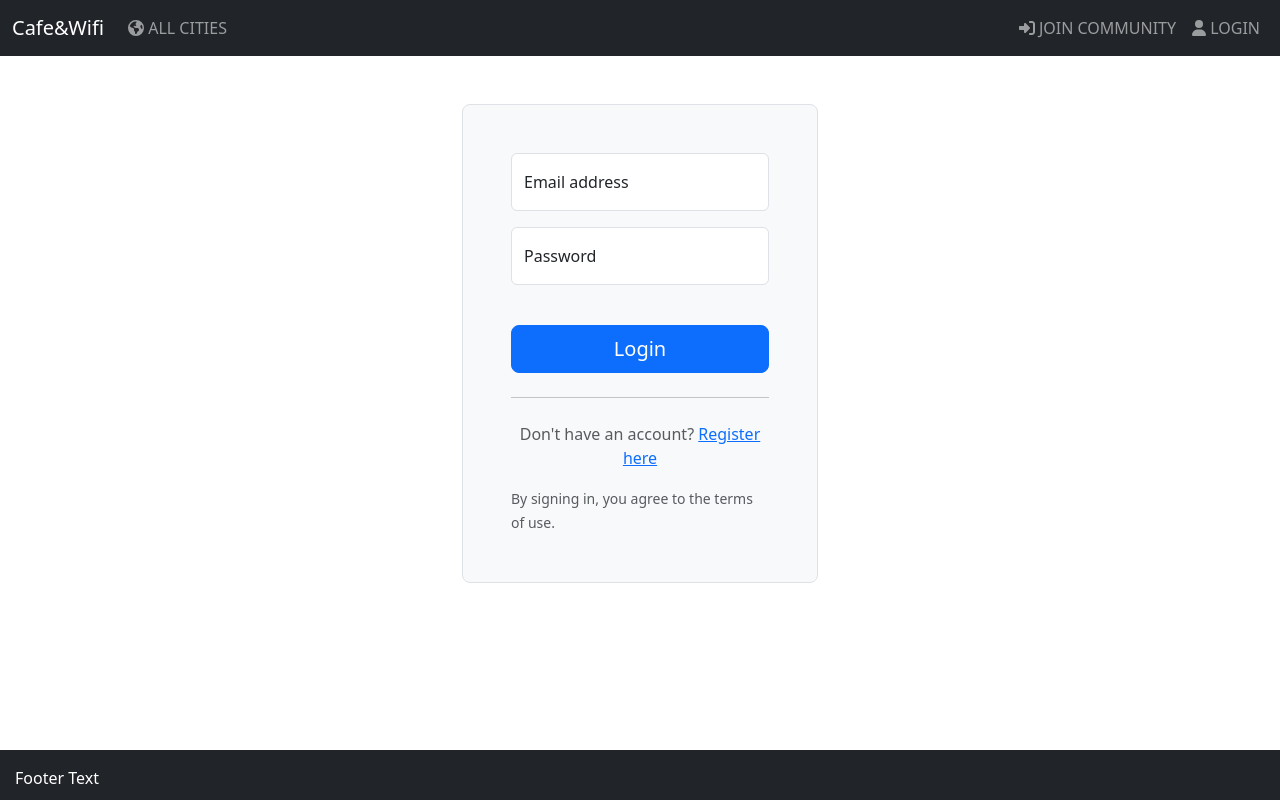
After one commit to BAXTOR95/cafe-wifi, a Flask app: page /login in a window 1280 px wide. The commit adds this page. Run offline with Flask 3, Linux system fonts and the light colour scheme; some libraries are stand-ins or nearby versions.

Commit message:
Add User authentication, user login and registration forms and routes

```diff
--- a/config.py
+++ b/config.py
@@ -2,5 +2,6 @@ import os
 
 
 class Config:
-    SQLALCHEMY_DATABASE_URI = 'sqlite:///cafes.db'
+    SECRET_KEY = os.environ.get('CSRF_KEY')
+    SQLALCHEMY_DATABASE_URI = os.getenv("SQLALCHEMY_DATABASE_URI", "sqlite:///cafes.db")
     SQLALCHEMY_TRACK_MODIFICATIONS = False
--- a/models/__init__.py
+++ b/models/__init__.py
@@ -1 +1,2 @@
 from .cafe import Cafe
+from .user import User
--- a/requirements.txt
+++ b/requirements.txt
@@ -2,16 +2,21 @@ aiohttp==3.9.4
 aiohttp-retry==2.8.3
 aiosignal==1.3.1
 attrs==23.2.0
+beautifulsoup4==4.12.3
 blinker==1.7.0
 Bootstrap-Flask==2.4.0
 certifi==2024.2.2
 charset-normalizer==3.3.2
 click==8.1.7
 colorama==0.4.6
+dnspython==2.6.1
+email_validator==2.1.1
 Flask==3.0.3
+Flask-Login==0.6.3
 Flask-SQLAlchemy==3.1.1
 Flask-WTF==1.2.1
 frozenlist==1.4.1
+googlemaps==4.10.0
 greenlet==3.0.3
 idna==3.7
 itsdangerous==2.1.2
@@ -21,6 +26,7 @@ multidict==6.0.5
 PyJWT==2.8.0
 python-dotenv==1.0.1
 requests==2.31.0
+soupsieve==2.5
 SQLAlchemy==2.0.29
 typing_extensions==4.11.0
 urllib3==2.2.1
--- a/run.py
+++ b/run.py
@@ -1,23 +1,38 @@
+import os
 from flask import Flask
-from flask_bootstrap import Bootstrap5
 from models.database import db
 from api.api import api_blueprint
 from web.routes import web_blueprint
 from config import Config
+from extensions import init_app
+import web.auth.auth
+from commands import create_admin, create_admin_if_not_exists
 
 
 def create_app():
     app = Flask(__name__)
     app.config.from_object(Config)
-    db.init_app(app)
-    Bootstrap5(app)
+
+    init_app(app)  # Initialize Flask extensions
+
     app.register_blueprint(api_blueprint, url_prefix="/api")
     app.register_blueprint(web_blueprint, url_prefix="/")
+
+    # Register the custom Flask CLI command for creating an admin user
+    app.cli.add_command(create_admin)
+
     with app.app_context():
         db.create_all()
+
     return app
 
 
 if __name__ == "__main__":
     app = create_app()
-    app.run(debug=True)
+    # Ensures this runs only once and not on the reloader subprocess
+    PROD = True if os.environ.get('PROD', False) == 'True' else False
+    if PROD:
+        with app.app_context():
+            create_admin_if_not_exists()
+
+    app.run(debug=not PROD)
--- /dev/null
+++ b/web/forms.py
@@ -0,0 +1,32 @@
+from flask_wtf import FlaskForm
+from wtforms import StringField, SubmitField, PasswordField, BooleanField
+from wtforms.validators import DataRequired, Email, URL
+
+
+class LoginForm(FlaskForm):
+    email = StringField('Email', validators=[DataRequired(), Email()])
+    password = PasswordField('Password', validators=[DataRequired()])
+    # remember = BooleanField('Remember Me')
+    submit = SubmitField('Login')
+
+
+class RegisterForm(FlaskForm):
+    name = StringField('Name', validators=[DataRequired()])
+    email = StringField('Email', validators=[DataRequired(), Email()])
+    password = PasswordField('Password', validators=[DataRequired()])
+    password2 = PasswordField('Confirm Password', validators=[DataRequired()])
+    submit = SubmitField('Register')
+
+
+class CafeForm(FlaskForm):
+    name = StringField('Cafe Name', validators=[DataRequired()])
+    map_url = StringField('Map URL', validators=[DataRequired(), URL()])
+    img_url = StringField('Image URL', validators=[DataRequired(), URL()])
+    location = StringField('Location', validators=[DataRequired()])
+    has_sockets = BooleanField('Has Sockets')
+    has_toilet = BooleanField('Has Toilet')
+    has_wifi = BooleanField('Has Wifi')
+    can_take_calls = BooleanField('Can Take Calls')
+    seats = StringField('Number of Seats', validators=[DataRequired()])
+    coffee_price = StringField('Coffee Price', validators=[DataRequired()])
+    submit = SubmitField('Add Cafe')
--- a/web/routes.py
+++ b/web/routes.py
@@ -1,7 +1,16 @@
 import os
-from flask import Blueprint, render_template, request, redirect, url_for
-from models import Cafe
+from flask import Blueprint, render_template, request, redirect, url_for, flash
+from models import Cafe, User
 from models.database import db
+from web.forms import RegisterForm, LoginForm, CafeForm
+from werkzeug.security import generate_password_hash, check_password_hash
+from sqlalchemy.exc import IntegrityError
+from flask_login import (
+    login_user,
+    login_required,
+    current_user,
+    logout_user,
+)
 
 web_blueprint = Blueprint('web', __name__, template_folder='templates')
 
@@ -15,9 +24,115 @@ def inject_maps_key():
 
 @web_blueprint.route("/")
 def home():
+    """Displays the home page with a list of cafes."""
     # Fetch all cafes from the database
     cafes = db.session.execute(db.select(Cafe)).scalars().all()
     return render_template("home.html", cafes=cafes)
 
 
+@web_blueprint.route("/register", methods=["GET", "POST"])
+def register():
+    """Handles user registration.
+
+    GET: Displays the registration form.
+    POST: Processes the submitted form. Registers a new user if validation succeeds and the email is not already taken.
+    Redirects to the index page upon successful registration or back to the register form with validation errors.
+
+    Returns:
+        Response: The register template on GET or redirect on successful POST.
+    """
+    form = RegisterForm()
+    if form.validate_on_submit():
+        try:
+            email = form.email.data
+            name = form.name.data
+            password = form.password.data
+            password2 = form.password2.data
+            if password != password2:
+                flash('Passwords do not match.', 'danger')
+                return redirect(url_for('web.register'))
+            hashed_password = generate_password_hash(
+                password, method='pbkdf2:sha256', salt_length=8
+            )
+            new_user = User(email=email, name=name, password=hashed_password)
+            db.session.add(new_user)
+            db.session.commit()
+            login_user(new_user)
+            return redirect(url_for('web.home'))
+        except IntegrityError:
+            db.session.rollback()
+            flash("That email already exists, please login.", category='error')
+            return redirect(url_for('web.login'))
+    return render_template("register.html", form=form)
+
+
+@web_blueprint.route('/login', methods=['GET', 'POST'])
+def login():
+    """Handles user login.
+
+    GET: Displays the login form.
+    POST: Processes the submitted form. Logs in the user if validation succeeds and the email and password match.
+    Redirects to the index page upon successful login or back to the login form with validation errors.
+
+    Returns:
+        Response: The login template on GET or redirect on successful POST.
+    """
+    form = LoginForm()
+    if form.validate_on_submit():
+        email = form.email.data
+        password = form.password.data
+        user = db.session.query(User).filter_by(email=email).first()
+        if user and check_password_hash(user.password, password):
+            login_user(user)
+            return redirect(url_for('web.home'))
+        flash('Invalid email or password.', 'danger')
+    return render_template("login.html", form=form)
+
+
+@web_blueprint.route('/logout')
+@login_required
+def logout():
+    """Logs out the current user and redirects to the index page.
+
+    Returns:
+        Response: Redirect to the index page.
+    """
+    logout_user()
+    flash("You have been logged out.", category='success')
+    return redirect(url_for('web.home'))
+
+
+@web_blueprint.route('/add', methods=['GET', 'POST'])
+@login_required
+def add_cafe():
+    """Handles adding a new cafe to the database.
+
+    GET: Displays the add cafe form.
+    POST: Processes the submitted form. Adds a new cafe if validation succeeds.
+    Redirects to the index page upon successful addition or back to the add cafe form with validation errors.
+
+    Returns:
+        Response: The add cafe template on GET or redirect on successful POST.
+    """
+    form = CafeForm()
+    if form.validate_on_submit():
+        new_cafe = Cafe(
+            name=form.name.data,
+            map_url=form.map_url.data,
+            img_url=form.img_url.data,
+            location=form.location.data,
+            seats=form.seats.data,
+            has_toilet=form.has_toilet.data,
+            has_wifi=form.has_wifi.data,
+            has_sockets=form.has_sockets.data,
+            can_take_calls=form.can_take_calls.data,
+            coffee_price=form.coffee_price.data,
+        )
+        db.session.add(new_cafe)
+        db.session.commit()
+        flash("Successfully added the new cafe.", category='success')
+        return redirect(url_for('web.home'))
+    return render_template("add_cafe.html", form=form)
+
+
 # TODO: Add more routes here!
--- a/web/templates/layout.html
+++ b/web/templates/layout.html
@@ -46,7 +46,7 @@
 		<!-- Navigation-->
 		<nav class="navbar navbar-expand-lg navbar-dark bg-dark sticky-top">
 			<div class="container-fluid">
-				<a class="navbar-brand" href="#">Cafe&Wifi</a>
+				<a class="navbar-brand" href="{{ url_for('web.home') }}">Cafe&Wifi</a>
 				<button
 					class="navbar-toggler"
 					type="button"
@@ -61,22 +61,37 @@
 				<div class="collapse navbar-collapse" id="navbarResponsive">
 					<ul class="navbar-nav me-auto mb-2 mb-lg-0">
 						<li class="nav-item active">
-							<a class="nav-link" href="#">
+							<a class="nav-link" href="{{ url_for('web.home') }}">
 								<i class="fa-solid fa-earth-americas"></i> ALL CITIES
 							</a>
 						</li>
+						{% if current_user.is_authenticated %}
 						<li class="nav-item">
-							<a class="nav-link" href="#"
+							<a class="nav-link" href="{{ url_for('web.add_cafe') }}"
 								><i class="fa-solid fa-square-plus"></i> SUGGEST PLACES
 							</a>
 						</li>
+						{% endif %}
 					</ul>
 					<ul class="navbar-nav">
+						{% if not current_user.is_authenticated %}
 						<li class="nav-item">
-							<a class="nav-link" href="#">
+							<a class="nav-link" href="{{ url_for('web.register') }}">
 								<i class="fa-solid fa-right-to-bracket"></i> JOIN COMMUNITY
 							</a>
 						</li>
+						<li class="nav-item">
+							<a class="nav-link" href="{{ url_for('web.login') }}">
+								<i class="fa-solid fa-user"></i> LOGIN
+							</a>
+						</li>
+						{% else %}
+						<li class="nav-item">
+							<a class="nav-link" href="{{ url_for('web.logout') }}">
+								<i class="fa-regular fa-square-caret-left"></i> LOGOUT
+							</a>
+						</li>
+						{% endif %}
 					</ul>
 				</div>
 			</div>
@@ -84,7 +99,11 @@
 
 		<!-- Content -->
 		<div class="container-fluid px-0 d-flex flex-column">
-			<div class="row gx-0 flex-grow-1">{% block content %}{% endblock %}</div>
+			<div class="row gx-0 flex-grow-1">
+				<div class="container-fluid d-flex h-100 px-0">
+					{% block content %}{% endblock %}
+				</div>
+			</div>
 		</div>
 
 		<!-- Footer -->
--- /dev/null
+++ b/web/templates/login.html
@@ -0,0 +1,72 @@
+{% extends "layout.html" %}
+<!-- Page Title-->
+{% block title %}Login{% endblock %}
+
+<!-- Main Content -->
+{% block content %}
+
+<div class="container">
+	<div class="row justify-content-center">
+		<div class="col-md-6 col-lg-4 mt-5">
+			<form
+				id="loginForm"
+				method="post"
+				action="{{ url_for('web.login') }}"
+				class="p-4 p-md-5 border rounded-3 bg-light"
+			>
+				{{ form.hidden_tag() }}
+				<div class="form-floating mb-3">
+					{{ form.email(class="form-control" + (" is-invalid" if
+					form.email.errors else ""), placeholder="name@example.com") }}
+					<label for="email">Email address</label>
+					{% if form.email.errors %}
+					<div class="invalid-feedback" style="display: block">
+						{{ form.email.errors[0] }}
+					</div>
+					{% endif %}
+				</div>
+				<div class="form-floating mb-3">
+					{{ form.password(class="form-control" + (" is-invalid" if
+					form.password.errors else ""), placeholder="Enter your password...")
+					}}
+					<label for="password">Password</label>
+					{% if form.password.errors %}
+					<div class="invalid-feedback" style="display: block">
+						{{ form.password.errors[0] }}
+					</div>
+					{% endif %}
+				</div>
+				<br />
+				{% with messages = get_flashed_messages(with_categories=true) %} {% if
+				messages %} {% for category, message in messages %}
+				<div
+					class="alert {{ 'alert-success' if category == 'success' else 'alert-danger' }} alert-dismissible fade show text-center mb-3"
+					role="alert"
+				>
+					{{ message }}
+					<button
+						type="button"
+						class="btn-close"
+						data-bs-dismiss="alert"
+						aria-label="Close"
+					></button>
+				</div>
+				{% endfor %} {% endif %} {% endwith %}
+				<!-- Submit Button -->
+				{{ form.submit(class="w-100 btn btn-lg btn-primary") }}
+				<hr class="my-4" />
+				<div class="text-center">
+					<p class="text-muted">
+						Don't have an account?
+						<a href="{{ url_for('web.register') }}">Register here</a>
+					</p>
+				</div>
+				<small class="text-muted"
+					>By signing in, you agree to the terms of use.</small
+				>
+			</form>
+		</div>
+	</div>
+</div>
+
+{% endblock %}
```
Also changed, not shown: commands.py (added, +65 -0 lines), extensions.py (added, +18 -0 lines), models/user.py (added, +25 -0 lines), web/auth/auth.py (added, +15 -0 lines), web/templates/add_cafe.html (added, +9 -0 lines), web/templates/home.html (+3 -9 lines), web/templates/register.html (added, +88 -0 lines), web/utils/decorators.py (added, +23 -0 lines), web/auth/__init__.py (added), web/utils/__init__.py (added).
